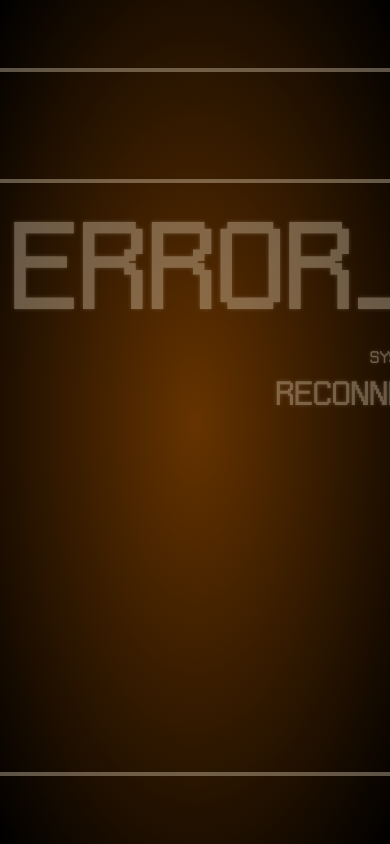
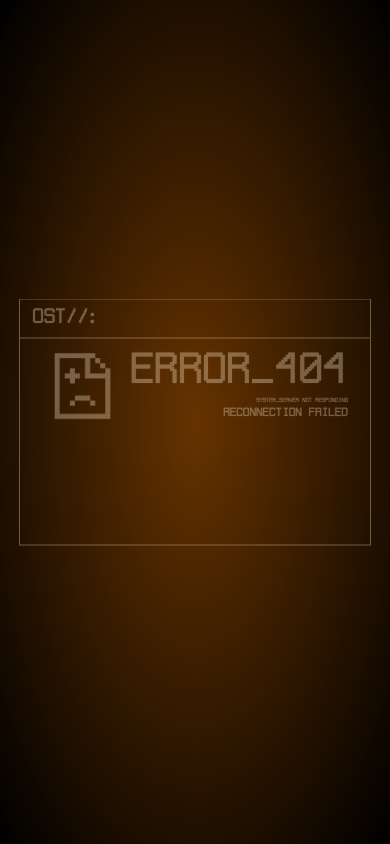
Before and after one commit to ost-sys/ost-sys.github.io, a plain HTML site: page index.html in a window 390 px wide. Drawn offline with Linux system fonts and the light colour scheme.

Commit message:
ERROR PAGE

```diff
--- a/index.css
+++ b/index.css
@@ -108,3 +108,9 @@ h4 {
         opacity: 1
     }
 }
+
+@media (max-width: 1279px) {
+    main {
+        zoom: 0.35;
+    }
+}
```
